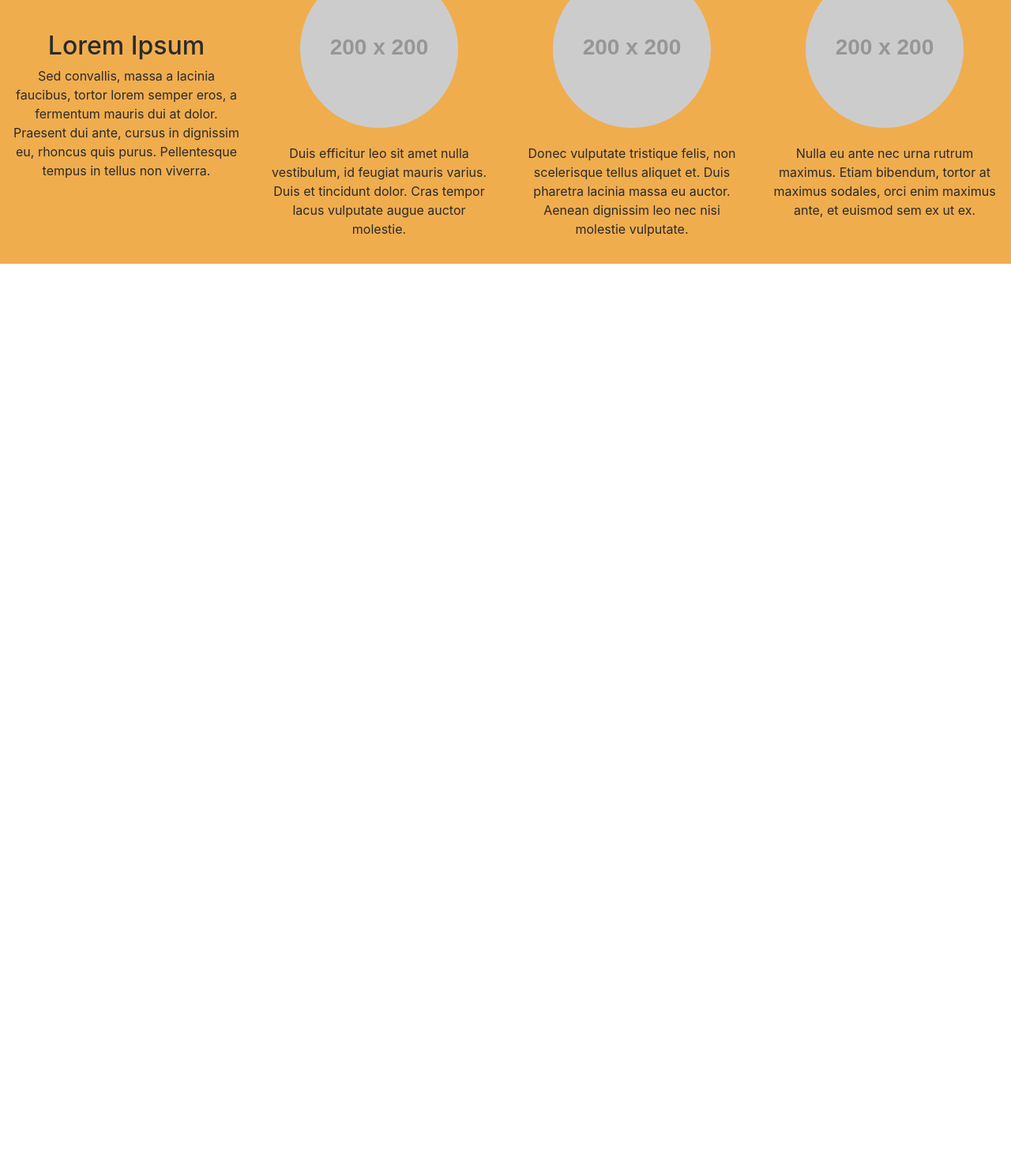
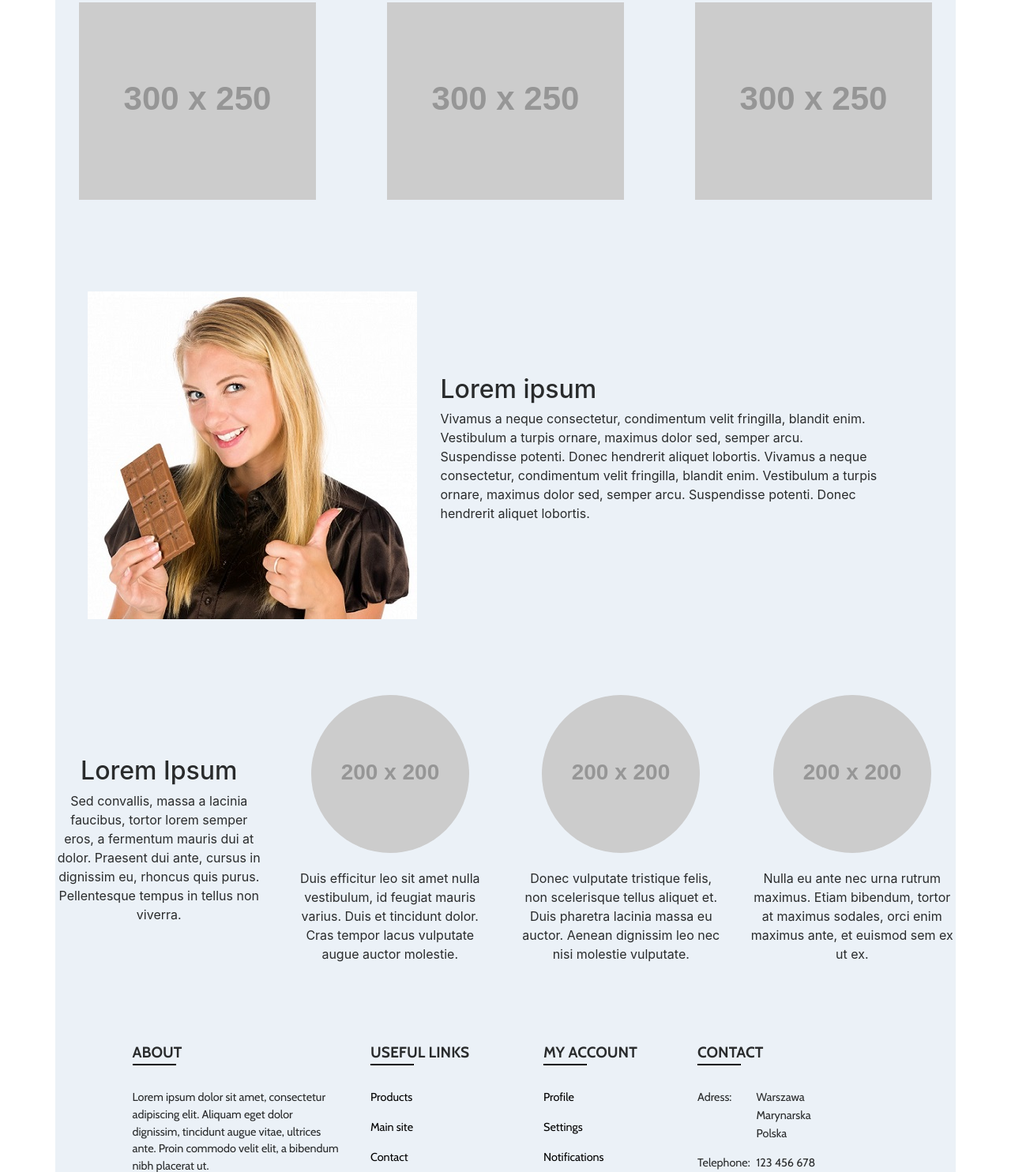
Before and after one commit to UlaHof/CSS-practice, a plain HTML site: page landing_page/index.html in a window 1280 px wide. Shown: the part 1313-2797 px from the top of the page at 79% size. Before the commit the page ends 1647 px from the top, so only its background shows below. Drawn offline with nearby package versions, Linux system fonts and the light colour scheme; placeholder pictures from the web are drawn by us.

Commit message:
Updated footer, added picture

```diff
--- a/landing_page/index.html
+++ b/landing_page/index.html
@@ -6,11 +6,12 @@
     <meta name="viewport" content="width=device-width, initial-scale=1, shrink-to-fit=no">
     <link rel="stylesheet" href="https://use.fontawesome.com/releases/v5.0.13/css/all.css" integrity="sha384-DNOHZ68U8hZfKXOrtjWvjxusGo9WQnrNx2sqG0tfsghAvtVlRW3tvkXWZh58N9jp" crossorigin="anonymous">
     <link rel="stylesheet" href="https://maxcdn.bootstrapcdn.com/bootstrap/4.0.0-beta.3/css/bootstrap.min.css" integrity="sha384-Zug+QiDoJOrZ5t4lssLdxGhVrurbmBWopoEl+M6BdEfwnCJZtKxi1KgxUyJq13dy" crossorigin="anonymous">
+    <link href="https://fonts.googleapis.com/css?family=Cabin:400,600,700" rel="stylesheet">
     <link rel="stylesheet" type="text/css" media="screen" href="style.css"/>
 </head>
 <body>
     <header>
-        <div class="custom-jumbotron">
+        <div class="jumbotron">
             <div class="container">
                 <div class="row">
                     <div class="col-md-8 col-sm-12">
@@ -20,7 +21,7 @@
                         </div>
                     </div>
                     <div class="col-md-4 col-sm-12">
-                        <form>
+                        <form class="border border-dark rounded">
                             <h2>Sign up</h2>
                             <div class="form-group">
                                 <label for="nameInput">Name</label>
@@ -41,42 +42,43 @@
             </div>
         </div>
     </header>
-    <section class="strong-points bg-primary">
+    <section class="strong-points">
         <div class="container">
             <div class="row points-helper">
                 <div class="col-md-4 col-sm-12 col-points-custom">
                     <img src="diet.svg" alt="diet">
                     <p>Lorem ipsum dolor sit amet, consectetur adipiscing elit. Lorem ipsum dolor sit amet, consectetur adipiscing elit.</p>
                 </div>
-              <!--  <div class="col-md-4 col-sm-12 col-points-custom">
-                    <img src="diet.svg" alt="diet" class="mx-auto d-block">
-                    <p>Proin imperdiet nisi risus, a elementum diam pulvinar nec. Morbi dignissim lacus et laoreet consectetur. </p>
+                <div class="col-md-4 col-sm-12 col-points-custom">
+                    <img src="diet.svg" alt="diet">
+                    <p>Lorem ipsum dolor sit amet, consectetur adipiscing elit. Lorem ipsum dolor sit amet, consectetur adipiscing elit.</p>
                 </div>
                 <div class="col-md-4 col-sm-12 col-points-custom">
-                    <img src="diet.svg" alt="diet" class="mx-auto d-block">
-                    <p>Pellentesque tempus in tellus non viverra. </p>
-                </div> -->
+                    <img src="diet.svg" alt="diet">
+                    <p>Lorem ipsum dolor sit amet, consectetur adipiscing elit. Lorem ipsum dolor sit amet, consectetur adipiscing elit.</p>
+                </div>
             </div>
         </div>
     </section>
-    <div class="container-fluid gallery bg-success">
+    <section class="gallery">
+        <div class="container">
             <h2>Gallery</h2>
             <div class="row">
                 <div class="col-md-4 col-sm-12">
                     <div class="wrapper">
-                    <img src="http://via.placeholder.com/350x250" class="img-fluid">
+                        <img src="http://via.placeholder.com/300x250" class="img-fluid">
                         <i class="fas fa-camera"></i>
                     </div>
                 </div>
                 <div class="col-md-4 col-sm-12">
                     <div class="wrapper">
-                    <img src="http://via.placeholder.com/350x250" class="img-fluid">
+                        <img src="http://via.placeholder.com/300x250" class="img-fluid">
                         <i class="fas fa-camera"></i>
                     </div>
                 </div>
                 <div class="col-md-4 col-sm-12">
                     <div class="wrapper">
-                    <img src="http://via.placeholder.com/350x250" class="img-fluid">
+                        <img src="http://via.placeholder.com/300x250" class="img-fluid">
                         <i class="fas fa-camera"></i>
                     </div>
                 </div>
@@ -84,25 +86,42 @@
             <div class="row">
                 <div class="col-md-4 col-sm-12">
                     <div class="wrapper">
-                    <img src="http://via.placeholder.com/350x250" class="img-fluid">
+                        <img src="http://via.placeholder.com/300x250" class="img-fluid">
                         <i class="fas fa-camera"></i>
                     </div>
                 </div>
                 <div class="col-md-4 col-sm-12">
                     <div class="wrapper">
-                    <img src="http://via.placeholder.com/350x250" class="img-fluid">
+                        <img src="http://via.placeholder.com/300x250" class="img-fluid">
                         <i class="fas fa-camera"></i>
                     </div>
                 </div>
                 <div class="col-md-4 col-sm-12">
                     <div class="wrapper">
-                    <img src="http://via.placeholder.com/350x250" class="img-fluid">
+                        <img src="http://via.placeholder.com/300x250" class="img-fluid">
                         <i class="fas fa-camera"></i>
                     </div>
                 </div>
             </div>
         </div>
-    <div class="container-fluid best-products bg-warning">
+    </section>
+    <section class="main-pic">
+        <div class="container">
+            <div class="row">
+                <div class="col-md-5 col-md-offset-1">
+                    <img src="woman-and-chocolate.jpg" alt="woman with chocolate" class="chocolate-woman">
+                </div>
+                <div class="col-md-6 pull-right chocolate-woman-text">
+                    <div class="wrapper-chocolate-woman-text">
+                        <h2>Lorem ipsum</h2>
+                        <p>Vivamus a neque consectetur, condimentum velit fringilla, blandit enim. Vestibulum a turpis ornare, maximus dolor sed, semper arcu. Suspendisse potenti. Donec hendrerit aliquet lobortis. Vivamus a neque consectetur, condimentum velit fringilla, blandit enim. Vestibulum a turpis ornare, maximus dolor sed, semper arcu. Suspendisse potenti. Donec hendrerit aliquet lobortis.</p>
+                    </div>
+                </div>
+            </div>
+        </div>
+    </section>
+    <section class="best-products">
+        <div class="container">
             <div class="row">
                 <div class="col-lg-3 text-center">
                     <div class="wrapper-best-products">
@@ -130,6 +149,84 @@
                 </div>
             </div>
         </div>
+    </section>
+    <footer class="footer">
+        <div class="container footer-main">
+            <div class="row justify-content-center">
+                <div class="col-lg-3">
+                    <h2>About</h2>
+                    <p>Lorem ipsum dolor sit amet, consectetur adipiscing elit. Aliquam eget dolor dignissim, tincidunt augue vitae, ultrices ante. Proin commodo velit elit, a bibendum nibh placerat ut.</p>
+                    <p>Nulla facilisis, felis et ornare consectetur, arcu tortor dignissim quam, non porta lectus nisl convallis risus.</p>
+                </div>
+                <div class="col-lg-2 pl-4">
+                    <h2>Useful links</h2>
+                    <p>
+                        <a href=#>Products</a>
+                    </p>
+                    <p>
+                        <a href=#>Main site</a>
+                    </p>
+                    <p>
+                        <a href=#>Contact</a>
+                    </p>
+                    <p>
+                        <a href=#>Cooperation</a>
+                    </p>
+                </div>
+                <div class="col-lg-2 pl-5">
+                    <h2>My account</h2>
+                    <p>
+                        <a href=#>Profile</a>
+                    </p>
+                    <p>
+                        <a href=#>Settings</a>
+                    </p>
+                    <p>
+                        <a href=#>Notifications</a>
+                    </p>
+                    <p>
+                        <a href=#>Friends</a>
+                    </p>
+                </div>
+                <div class="col-lg-3 pl-5">
+                    <h2>Contact</h2>
+                    <div class="row">
+                        <div class="col-lg-12">
+                            <div class="row contact-footer-section">
+                                <div class="col-lg-4">
+                                     <p>Adress:</p>
+                                </div>
+                                <div class="col-lg-8 footer-contact">
+                                    <p>Warszawa</p>
+                                    <p>Marynarska</p>
+                                    <p>Polska</p>
+                                </div>
+                            </div>
+                            <div class="row contact-footer-section">
+                                 <div class="col-lg-4">
+                                     <p>Telephone:</p>
+                                 </div>
+                                 <div class="col-lg-8 footer-contact">
+                                     <p>123 456 678</p>
+                                 </div>
+                             </div>
+                             <div class="row contact-footer-section">
+                                 <div class="col-lg-4">
+                                     <p>E-mail:</p>
+                                 </div>
+                                 <div class="col-lg-8 footer-contact">
+                                     <p>company@email.com</p>
+                                 </div>
+                             </div>
+                        </div>
+                    </div>
+                 </div>
+            </div>
+        </div>
+        <div class=" container copyright">
+            <p class="text-center">2018 Copyright</p>
+        </div>
+    </footer>
     <script src="https://code.jquery.com/jquery-3.2.1.slim.min.js" integrity="sha384-KJ3o2DKtIkvYIK3UENzmM7KCkRr/rE9/Qpg6aAZGJwFDMVNA/GpGFF93hXpG5KkN" crossorigin="anonymous"></script>
     <script src="https://cdnjs.cloudflare.com/ajax/libs/popper.js/1.12.9/umd/popper.min.js" integrity="sha384-ApNbgh9B+Y1QKtv3Rn7W3mgPxhU9K/ScQsAP7hUibX39j7fakFPskvXusvfa0b4Q" crossorigin="anonymous"></script>
     <script src="https://maxcdn.bootstrapcdn.com/bootstrap/4.0.0-beta.3/js/bootstrap.min.js" integrity="sha384-a5N7Y/aK3qNeh15eJKGWxsqtnX/wWdSZSKp+81YjTmS15nvnvxKHuzaWwXHDli+4" crossorigin="anonymous"></script>
--- a/landing_page/style.css
+++ b/landing_page/style.css
@@ -1,10 +1,17 @@
-.custom-jumbotron {
-    padding: 2rem 2rem;
-    background-color: grey;
+.container {
+    background-color: #ebf1f7;
+    padding: 3rem 0;
 }
-/* .strong-points {
-    padding-top: 2rem;
-} */
+/* jumbotron */
+.jumbotron {
+    margin: 0;
+    background-color: #ebf1f7;
+}
+/* jumbotron FORM */
+form {
+    padding: 10px;
+}
+/* STRONG POINTS SECTION */
 .strong-points img {
     width: 30%;
     height: 30%;
@@ -22,6 +29,7 @@
     display: flex;
     align-items: center;
 }
+/* GALLERY SECTION */
 .gallery {
     text-align: center;
 }
@@ -34,6 +42,7 @@
 .wrapper {
     height: 100%;
     position: relative;
+    padding: 0;
 }
 i {
     position: absolute;
@@ -50,18 +59,76 @@ i {
 .gallery .com-sm-12 {
     height: 250px;
 }
-.best-products {
-    padding-top: 1rem;
+/* MAIN PIC */
+.chocolate-woman {
+    float: right;
+}
+.chocolate-woman-text {
+    display: flex;
+    align-items: center;
+}
+/* BEST PRODUCTS SECTION */
+.best-products .container {
     padding-bottom: 1rem;
     text-align: center;
 }
 .wrapper-product p {
     margin-top: 20px;
 }
-.text-center {
+.best-products .text-center {
     display: flex;
     align-items: center;
  }
  .wrapper-best-products {
      height: 200px;
  }
+/* FOOTER */
+.footer-main {
+    font-family: 'Cabin';
+    padding-top: 70px;
+}
+.footer h2 {
+    font-weight: 700;
+    font-size: 1.2rem;
+    margin-bottom: 30px;
+    padding-bottom: 6px;
+    position: relative;
+    text-transform: uppercase;
+}
+.footer h2::after {
+    display: block;
+    content: '';
+    width: 55px;
+    height: 2px;
+    background-color: black;
+    position: absolute;
+    bottom: 0;
+    left: 0;
+}
+.footer-main p {
+    font-size: 0.9rem;
+}
+.contact-footer-section {
+    margin-bottom: 15px;
+}
+.contact-footer-section p {
+    margin-bottom: 1px;
+}
+.footer a {
+    color: black;
+}
+.footer a:hover {
+    text-decoration: none;
+}
+.footer-contact {
+    position: relative;
+    right: 12px;
+}
+.copyright {
+    padding: 0;
+    margin: 0 auto;
+}
+.copyright p {
+    margin: 0;
+    padding: 20px 0;
+}
```
Also changed, not shown: landing_page/woman-and-chocolate.jpg (added). Lines whose indentation alone changed are shown as unchanged.
